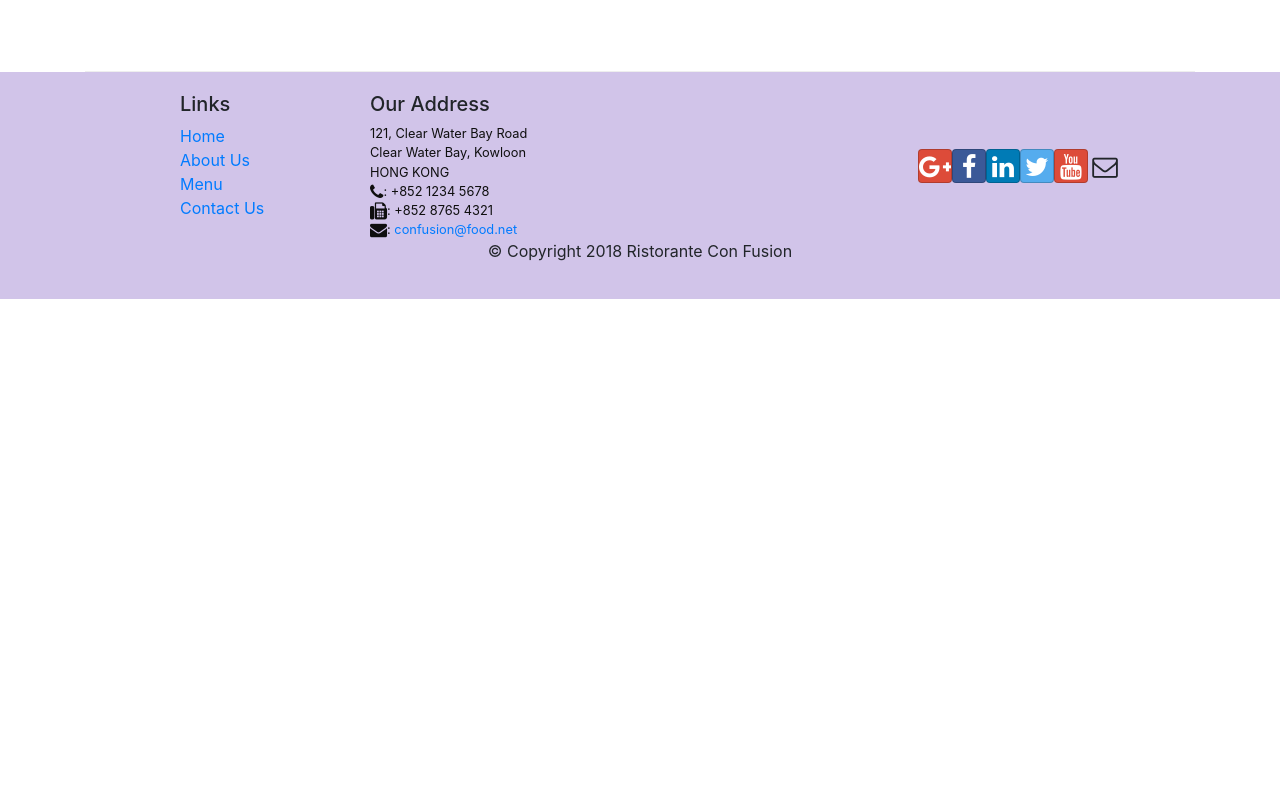
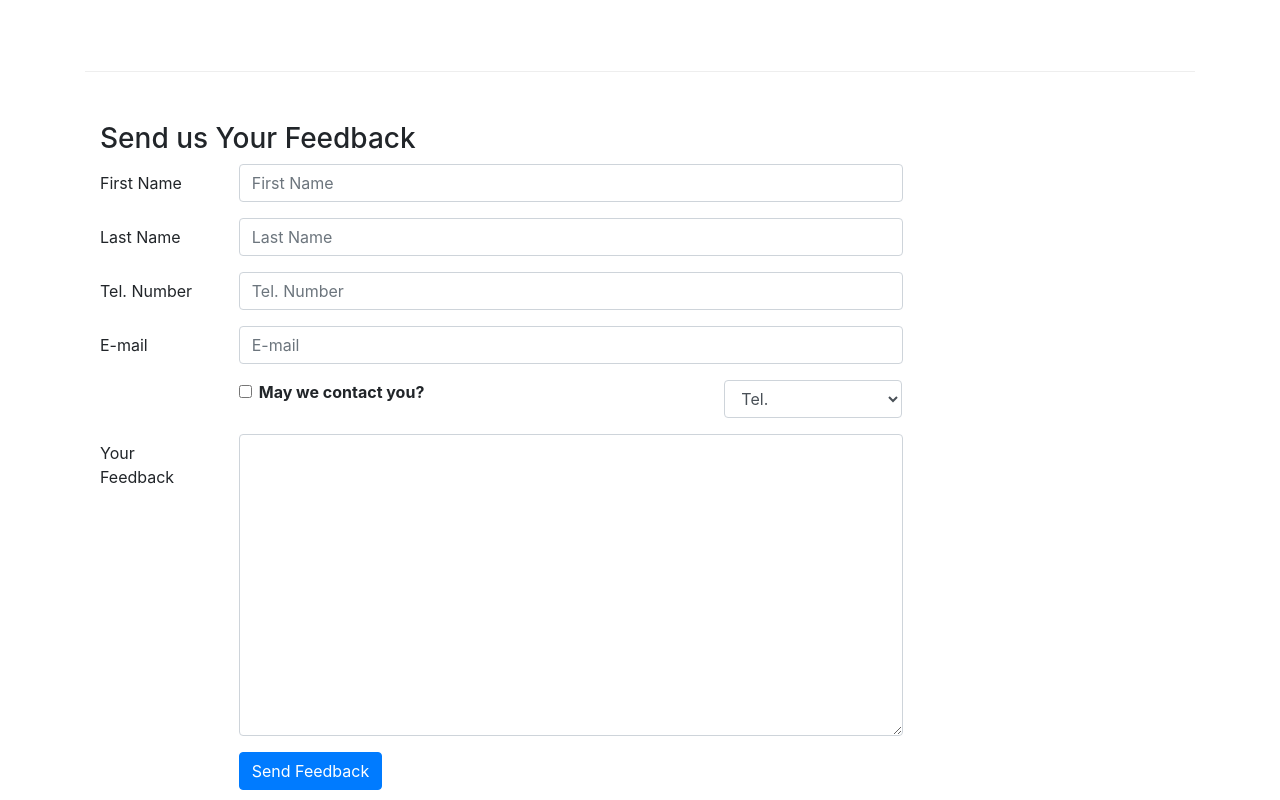
Before and after one commit to paramsiddharth/conFusion-react, a React (Create React App) app: page /contactus in a window 1280 px wide. Shown: the part 800-1600 px from the top of the page. Before the commit the page ends 1099 px from the top, so only its background shows below. Built offline with nearby package versions, Linux system fonts and the light colour scheme.

Commit message:
Controlled Forms

```diff
--- a/src/components/ContactComponent.js
+++ b/src/components/ContactComponent.js
@@ -1,8 +1,42 @@
-import React from 'react';
-import { Breadcrumb, BreadcrumbItem } from 'reactstrap';
+import React, { Component } from 'react';
+import { Breadcrumb, BreadcrumbItem, Button,
+    Form, FormGroup, Label, Input, Col } from 'reactstrap';
 import { Link } from 'react-router-dom';
 
-function Contact(props) {
+class Contact extends Component {
+    constructor(props) {
+        super(props);
+
+        this.state = {
+            firstname: '',
+            lastname: '',
+            telnum: '',
+            email: '',
+            agree: false,
+            contactType: 'Tel.',
+            message: ''
+        };
+
+        this.handleSubmit = this.handleSubmit.bind(this);
+        this.handleInputChange = this.handleInputChange.bind(this);
+    }
+
+    handleInputChange(event) {
+        const target = event.target;
+        const value = target.type === 'checkbox' ? target.checked : target.value;
+        const name = target.name;
+
+        this.setState({ [name]: value });
+    }
+
+    handleSubmit(event) {
+        let stateMessage = `Current State is: ${JSON.stringify(this.state)}`;
+        console.log(stateMessage);
+        alert(stateMessage);
+        event.preventDefault();
+    }
+
+    render() {
         return(
             <div className="container">
                 <Breadcrumb>
@@ -43,8 +77,90 @@ function Contact(props) {
                         </div>
                     </div>
                 </div>
+                <div className='row row-content'>
+                    <div className='col-12'>
+                        <h3>Send us Your Feedback</h3>
+                    </div>
+                    <div className='col-12 col-md-9'>
+                        <Form onSubmit={this.handleSubmit}>
+                            <FormGroup row>
+                                <Label htmlFor='firstname' md={2}>First Name</Label>
+                                <Col md={10}>
+                                    <Input type='text' id='firstname' name='firstname'
+                                        placeholder='First Name'
+                                        value={this.state.firstname}
+                                        onChange={this.handleInputChange}/>
+                                </Col>
+                            </FormGroup>
+                            <FormGroup row>
+                                <Label htmlFor='lastname' md={2}>Last Name</Label>
+                                <Col md={10}>
+                                    <Input type='text' id='lastname' name='lastname'
+                                        placeholder='Last Name'
+                                        value={this.state.lastname}
+                                        onChange={this.handleInputChange}/>
+                                </Col>
+                            </FormGroup>
+                            <FormGroup row>
+                                <Label htmlFor='telnum' md={2}>Tel. Number</Label>
+                                <Col md={10}>
+                                    <Input type='tel' id='telnum' name='telnum'
+                                        placeholder='Tel. Number'
+                                        value={this.state.telnum}
+                                        onChange={this.handleInputChange}/>
+                                </Col>
+                            </FormGroup>
+                            <FormGroup row>
+                                <Label htmlFor='email' md={2}>E-mail</Label>
+                                <Col md={10}>
+                                    <Input type='email' id='email' name='email'
+                                        placeholder='E-mail'
+                                        value={this.state.email}
+                                        onChange={this.handleInputChange}/>
+                                </Col>
+                            </FormGroup>
+                            <FormGroup row>
+                                <Col md={{ size: 6, offset: 2 }}>
+                                    <FormGroup check>
+                                        <Label check>
+                                            <Input type='checkbox' name='agree' id='agree'
+                                                checked={this.state.agree}
+                                                onChange={this.handleInputChange}/> {' '}
+                                                <strong>May we contact you?</strong>
+                                        </Label>
+                                    </FormGroup>
+                                </Col>
+                                <Col md={{ size: 3, offset: 1 }}>
+                                    <Input type='select' name='contactType'
+                                        value={this.state.contactType}
+                                        onChange={this.handleInputChange}>
+                                        <option>Tel.</option>
+                                        <option>E-mail</option>
+                                    </Input>
+                                </Col>
+                            </FormGroup>
+                            <FormGroup row>
+                                <Label htmlFor='message' md={2}>Your Feedback</Label>
+                                <Col md={10}>
+                                    <Input type='textarea' id='message' name='message'
+                                        rows='12'
+                                        value={this.state.message}
+                                        onChange={this.handleInputChange}/>
+                                </Col>
+                            </FormGroup>
+                            <FormGroup row>
+                                <Col md={{ size: 10, offset: 2 }}>
+                                    <Button type='submit' color='primary'>
+                                        Send Feedback
+                                    </Button>
+                                </Col>
+                            </FormGroup>
+                        </Form>
+                    </div>
+                </div>
             </div>
         );
     }
+}
 
 export default Contact;
```
Lines whose indentation alone changed are shown as unchanged.
